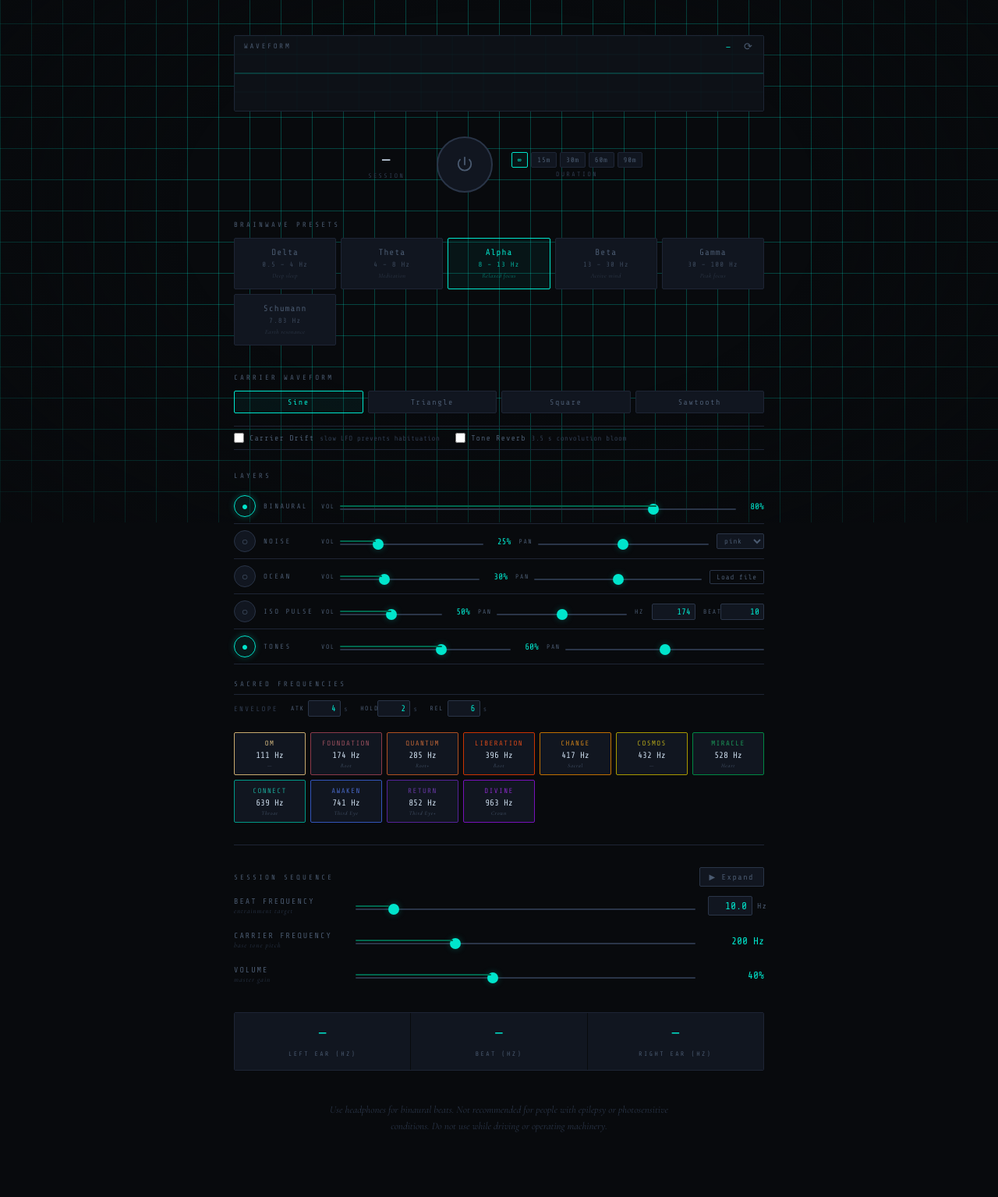
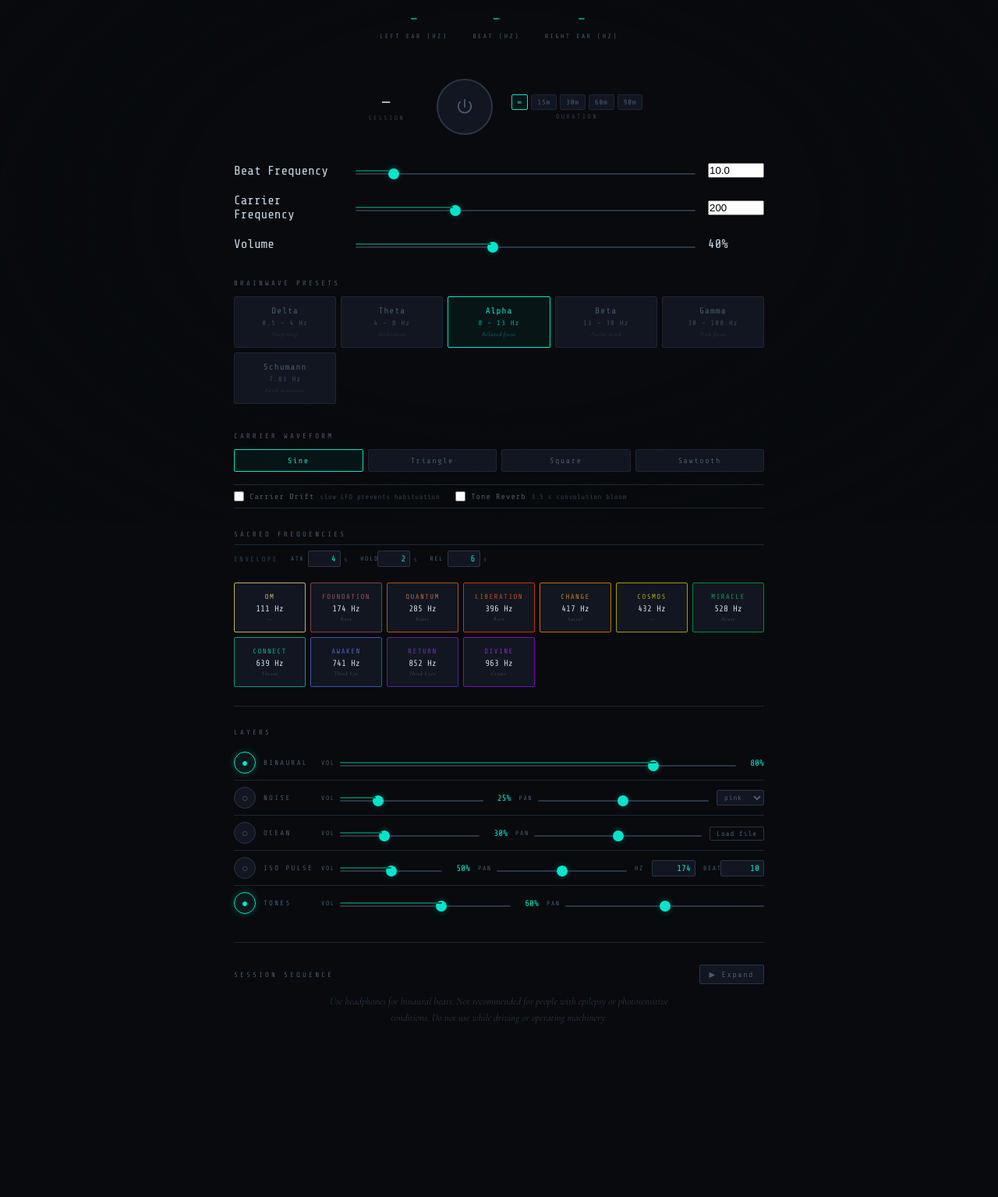
Before and after one commit to TempleOfExla/templeofexla.com, an Eleventy site: page src/liminal.html in a window 1280 px wide. Shown: the part 130-1665 px from the top of the page at 78% size. After the commit the page ends 1526 px from the top, so only its background shows below. Built offline with nearby package versions, Linux system fonts and the light colour scheme; Eleventy itself is replaced by a stand-in of ours; files that its build step writes are made by us from their sources.

Commit message:
liminal fixes

```diff
--- a/src/liminal.html
+++ b/src/liminal.html
@@ -55,17 +55,6 @@ body {
   overflow-x: hidden;
 }
 
-/* Ambient grid background */
-body::before {
-  content: '';
-  position: fixed; inset: 0; pointer-events: none;
-  background-image:
-    linear-gradient(var(--cyan-glow) 1px, transparent 1px),
-    linear-gradient(90deg, var(--cyan-glow) 1px, transparent 1px);
-  background-size: 40px 40px;
-  z-index: 0;
-}
-
 /* Vignette */
 body::after {
   content: '';
@@ -237,22 +226,6 @@ canvas#viz {
   50%       { transform: scale(1.15); opacity: .2; }
 }
 
-/* Beat-frequency pulse ring */
-.power-btn::after {
-  content: '';
-  position: absolute; inset: -14px;
-  border-radius: 50%;
-  border: 1px solid transparent;
-  pointer-events: none;
-}
-.power-btn.active::after {
-  border-color: var(--cyan);
-  animation: beat-ring var(--beat-period, 0.1s) ease-out infinite;
-}
-@keyframes beat-ring {
-  0%   { transform: scale(1);    opacity: 0.7; }
-  100% { transform: scale(1.35); opacity: 0;   }
-}
 
 /* ── PRESETS ── */
 .section-label {
@@ -451,20 +424,17 @@ input[type=range]::-moz-range-thumb {
 
 /* ── INFO BAR ── */
 .info-bar {
-  display: grid; grid-template-columns: 1fr 1fr 1fr;
-  gap: 1px; margin-bottom: 40px;
-  border: 1px solid var(--border);
-  border-radius: 2px; overflow: hidden;
+  display: flex; justify-content: center; gap: 32px;
+  margin-top: 18px;
 }
 
 .info-cell {
-  background: var(--surface);
-  padding: 14px 16px; text-align: center;
+  text-align: center;
 }
 
 .info-val {
-  font-size: 20px; color: var(--cyan);
-  display: block; margin-bottom: 4px;
+  font-size: 16px; color: var(--cyan);
+  display: block; margin-bottom: 2px;
 }
 
 .info-label {
@@ -595,6 +565,23 @@ input[type=range]::-moz-range-thumb {
   align-items: center;
   margin-top: 12px;
 }
+
+.seq-run-btn {
+  padding: 6px 16px;
+  border: 1px solid var(--cyan);
+  border-radius: 2px;
+  background: transparent;
+  color: var(--cyan);
+  font-family: var(--mono);
+  font-size: 10px; letter-spacing: .15em;
+  cursor: pointer; transition: all .2s;
+}
+.seq-run-btn:hover { background: var(--cyan-dim); }
+.seq-run-btn.active {
+  border-color: #c04040;
+  color: #c04040;
+}
+.seq-run-btn.active:hover { background: rgba(192,64,64,.12); }
 
 .seq-add-btn {
   padding: 6px 12px;
@@ -986,7 +973,7 @@ input[type=range]::-moz-range-thumb {
   border: 1px solid var(--tile-color, var(--border2));
   border-radius: 2px;
   background: var(--surface);
-  padding: 8px 6px 6px;
+  padding: 12px 6px 10px;
   cursor: pointer;
   text-align: center;
   transition: all .2s;
@@ -996,6 +983,15 @@ input[type=range]::-moz-range-thumb {
   gap: 2px;
   font-family: var(--mono);
   line-height: 1.3;
+  touch-action: manipulation;
+  -webkit-tap-highlight-color: transparent;
+  min-height: 64px;
+}
+
+.tone-tile-name,
+.tone-tile-hz,
+.tone-tile-chakra {
+  pointer-events: none;
 }
 
 .tone-tile:hover {
@@ -1217,15 +1213,21 @@ input[type=range]::-moz-range-thumb {
         <circle cx="12" cy="12" r="5"/><line x1="12" y1="1" x2="12" y2="3"/><line x1="12" y1="21" x2="12" y2="23"/><line x1="4.22" y1="4.22" x2="5.64" y2="5.64"/><line x1="18.36" y1="18.36" x2="19.78" y2="19.78"/><line x1="1" y1="12" x2="3" y2="12"/><line x1="21" y1="12" x2="23" y2="12"/><line x1="4.22" y1="19.78" x2="5.64" y2="18.36"/><line x1="18.36" y1="5.64" x2="19.78" y2="4.22"/>
       </svg>
     </button>
+    <div class="info-bar">
+      <div class="info-cell">
+        <span class="info-val" id="info-left">—</span>
+        <span class="info-label">Left Ear (Hz)</span>
+      </div>
+      <div class="info-cell">
+        <span class="info-val" id="info-beat">—</span>
+        <span class="info-label">Beat (Hz)</span>
+      </div>
+      <div class="info-cell">
+        <span class="info-val" id="info-right">—</span>
+        <span class="info-label">Right Ear (Hz)</span>
+      </div>
+    </div>
   </header>
-
-  <!-- Visualiser -->
-  <div class="visualiser-wrap" id="viz-wrap">
-    <canvas id="viz" width="680" height="96"></canvas>
-    <span class="viz-label" id="viz-label">Waveform</span>
-    <span class="viz-freq" id="viz-freq">—</span>
-    <button class="viz-mode-btn" id="viz-mode-btn" onclick="toggleVizMode()" title="Switch visualiser mode">⟳</button>
-  </div>
 
   <!-- Power + Timer -->
   <div class="power-row">
@@ -1248,6 +1250,50 @@ input[type=range]::-moz-range-thumb {
         <button class="timer-preset-btn" onclick="setTimerPreset(90)">90m</button>
       </div>
       <span class="timer-label">Duration</span>
+    </div>
+  </div>
+
+  <!-- Controls -->
+  <div class="controls">
+    <div class="control-row">
+      <label class="ctrl-label" for="sl-beat">Beat Frequency</label>
+      <div class="slider-wrap">
+        <div class="slider-track-fill" id="fill-beat"></div>
+        <input type="range" id="sl-beat" min="0.1" max="100" step="0.1" value="10"
+          oninput="updateBeat(this.value)">
+      </div>
+      <input type="number" class="ctrl-val-input" id="val-beat" value="10.0" min="0.1" max="100" step="0.1"
+        onchange="setBeatDirect(this.value)"
+        onkeydown="if(event.key==='Enter')this.blur()">
+    </div>
+    <div class="control-row">
+      <label class="ctrl-label" for="sl-carrier">Carrier Frequency</label>
+      <div class="slider-wrap">
+        <div class="slider-track-fill" id="fill-carrier"></div>
+        <input type="range" id="sl-carrier" min="80" max="500" step="1" value="200"
+          oninput="updateCarrier(this.value)">
+      </div>
+      <input type="number" class="ctrl-val-input" id="val-carrier" value="200" min="80" max="2000" step="1"
+        onchange="setCarrierDirect(this.value)"
+        onkeydown="if(event.key==='Enter')this.blur()">
+    </div>
+    <div class="control-row">
+      <label class="ctrl-label" for="sl-vol">Volume</label>
+      <div class="slider-wrap">
+        <div class="slider-track-fill" id="fill-vol"></div>
+        <input type="range" id="sl-vol" min="0" max="1" step="0.01" value="0.4"
+          oninput="updateVolume(this.value)">
+      </div>
+      <span class="ctrl-val" id="val-vol">40%</span>
+    </div>
+    <div class="control-row" id="iso-duty-row" style="display:none">
+      <label class="ctrl-label" for="sl-duty">Pulse Duty</label>
+      <div class="slider-wrap">
+        <div class="slider-track-fill" id="fill-duty"></div>
+        <input type="range" id="sl-duty" min="0.05" max="0.95" step="0.01" value="0.5"
+          oninput="updateDuty(this.value)">
+      </div>
+      <span class="ctrl-val" id="val-duty">50%</span>
     </div>
   </div>
 
@@ -1307,6 +1353,42 @@ input[type=range]::-moz-range-thumb {
       <span class="option-hint">3.5 s convolution bloom</span>
     </label>
   </div>
+
+  <!-- Sacred Frequency Palette -->
+  <p class="section-label" style="margin-bottom:8px">Sacred Frequencies</p>
+  <div class="adsr-row">
+    <span class="adsr-label">Envelope</span>
+    <div class="adsr-field">
+      <span class="layer-slider-label">atk</span>
+      <input type="number" class="iso-num-input adsr-input" id="adsr-attack"
+        value="4" min="0.1" max="15" step="0.5"
+        oninput="updateToneAttack(this.value)"
+        onblur="this.value=TONE_ADSR.attack"
+        onkeydown="if(event.key==='Enter')this.blur()">
+      <span class="adsr-unit">s</span>
+    </div>
+    <div class="adsr-field">
+      <span class="layer-slider-label">hold</span>
+      <input type="number" class="iso-num-input adsr-input" id="adsr-hold"
+        value="2" min="0" max="30" step="0.5"
+        oninput="updateToneHold(this.value)"
+        onblur="this.value=TONE_ADSR.hold"
+        onkeydown="if(event.key==='Enter')this.blur()">
+      <span class="adsr-unit">s</span>
+    </div>
+    <div class="adsr-field">
+      <span class="layer-slider-label">rel</span>
+      <input type="number" class="iso-num-input adsr-input" id="adsr-release"
+        value="6" min="0.1" max="30" step="0.5"
+        oninput="updateToneRelease(this.value)"
+        onblur="this.value=TONE_ADSR.release"
+        onkeydown="if(event.key==='Enter')this.blur()">
+      <span class="adsr-unit">s</span>
+    </div>
+  </div>
+  <div class="tone-palette" id="tone-palette"></div>
+
+  <div class="sep" style="margin-top:24px"></div>
 
   <!-- Layers Mixer -->
   <p class="section-label">Layers</p>
@@ -1455,39 +1537,6 @@ input[type=range]::-moz-range-thumb {
       </div>
     </div>
 
-    <!-- Sacred Frequency Palette -->
-    <p class="section-label" style="margin-top:20px;margin-bottom:8px">Sacred Frequencies</p>
-    <div class="adsr-row">
-      <span class="adsr-label">Envelope</span>
-      <div class="adsr-field">
-        <span class="layer-slider-label">atk</span>
-        <input type="number" class="iso-num-input adsr-input" id="adsr-attack"
-          value="4" min="0.1" max="15" step="0.5"
-          oninput="updateToneAttack(this.value)"
-          onblur="this.value=TONE_ADSR.attack"
-          onkeydown="if(event.key==='Enter')this.blur()">
-        <span class="adsr-unit">s</span>
-      </div>
-      <div class="adsr-field">
-        <span class="layer-slider-label">hold</span>
-        <input type="number" class="iso-num-input adsr-input" id="adsr-hold"
-          value="2" min="0" max="30" step="0.5"
-          oninput="updateToneHold(this.value)"
-          onblur="this.value=TONE_ADSR.hold"
-          onkeydown="if(event.key==='Enter')this.blur()">
-        <span class="adsr-unit">s</span>
-      </div>
-      <div class="adsr-field">
-        <span class="layer-slider-label">rel</span>
-        <input type="number" class="iso-num-input adsr-input" id="adsr-release"
-          value="6" min="0.1" max="30" step="0.5"
-          oninput="updateToneRelease(this.value)"
-          onblur="this.value=TONE_ADSR.release"
-          onkeydown="if(event.key==='Enter')this.blur()">
-        <span class="adsr-unit">s</span>
-      </div>
-    </div>
-    <div class="tone-palette" id="tone-palette"></div>
 
   </div>
 
@@ -1512,6 +1561,7 @@ input[type=range]::-moz-range-thumb {
       onchange="onImportFile(this)">
     <div class="seq-steps" id="seq-steps"></div>
     <div class="seq-footer">
+      <button class="seq-run-btn" id="seq-run-btn" onclick="togglePlay()">▶ Run</button>
       <button class="seq-add-btn" onclick="addSeqStep()">+ Add Step</button>
       <label class="seq-loop-label">
         <input type="checkbox" id="seq-loop" onchange="seqLoop=this.checked"> Loop
@@ -1524,88 +1574,9 @@ input[type=range]::-moz-range-thumb {
     </div>
   </div>
 
-  <!-- Controls -->
-  <div class="controls">
-
-    <div class="control-row">
-      <div class="control-name">
-        Beat Frequency
-        <small>entrainment target</small>
-      </div>
-      <div class="slider-wrap">
-        <div class="slider-track-fill" id="fill-beat"></div>
-        <input type="range" id="sl-beat" min="0.1" max="100" step="0.1" value="10"
-          oninput="updateBeat(this.value)">
-      </div>
-      <div style="display:flex;align-items:center;gap:4px">
-        <input type="number" class="control-value-input" id="val-beat"
-          value="10.0" min="0.1" max="100" step="0.1"
-          onchange="setBeatDirect(this.value)"
-          onblur="setBeatDirect(this.value)"
-          onkeydown="if(event.key==='Enter'){setBeatDirect(this.value);this.blur();event.preventDefault()}"
-          onclick="this.select()">
-        <span class="beat-unit">Hz</span>
-      </div>
-    </div>
-
-    <div class="control-row">
-      <div class="control-name">
-        Carrier Frequency
-        <small>base tone pitch</small>
-      </div>
-      <div class="slider-wrap">
-        <div class="slider-track-fill" id="fill-carrier"></div>
-        <input type="range" id="sl-carrier" min="80" max="500" step="1" value="200"
-          oninput="updateCarrier(this.value)">
-      </div>
-      <span class="control-value" id="val-carrier">200 Hz</span>
-    </div>
-
-    <div class="control-row">
-      <div class="control-name">
-        Volume
-        <small>master gain</small>
-      </div>
-      <div class="slider-wrap">
-        <div class="slider-track-fill" id="fill-vol"></div>
-        <input type="range" id="sl-vol" min="0" max="1" step="0.01" value="0.4"
-          oninput="updateVolume(this.value)">
-      </div>
-      <span class="control-value" id="val-vol">40%</span>
-    </div>
-
-    <div class="control-row" id="iso-duty-row" style="display:none">
-      <div class="control-name">
-        Pulse Duty
-        <small>isochronic on-time</small>
-      </div>
-      <div class="slider-wrap">
-        <div class="slider-track-fill" id="fill-duty"></div>
-        <input type="range" id="sl-duty" min="0.1" max="0.9" step="0.05" value="0.5"
-          oninput="updateDuty(this.value)">
-      </div>
-      <span class="control-value" id="val-duty">50%</span>
-    </div>
-
-  </div>
-
-  <!-- Info bar -->
-  <div class="info-bar">
-    <div class="info-cell">
-      <span class="info-val" id="info-left">—</span>
-      <span class="info-label">Left Ear (Hz)</span>
-    </div>
-    <div class="info-cell">
-      <span class="info-val" id="info-beat">—</span>
-      <span class="info-label">Beat (Hz)</span>
-    </div>
-    <div class="info-cell">
-      <span class="info-val" id="info-right">—</span>
-      <span class="info-label">Right Ear (Hz)</span>
-    </div>
-  </div>
-
-  <p class="disclaimer">
+
+
+<p class="disclaimer">
     Use headphones for binaural beats. Not recommended for people with epilepsy or photosensitive conditions. Do not use while driving or operating machinery.
   </p>
 
@@ -1702,8 +1673,9 @@ const SACRED_FREQS = [
 ];
 
 // ── Sequencer State ──────────────────────────────────
-let seqEnabled      = false;
-let seqLoop         = false;
+let seqEnabled           = false;
+let seqLoop              = false;
+let _seqPrevSessionDur   = 0;
 let seqSteps        = [
   { beat: 10, carrier: 432, holdSecs: 300, rampSecs:   0, toneCues: [] },
   { beat:  7, carrier: 396, holdSecs: 300, rampSecs: 120, toneCues: [] },
@@ -2487,7 +2459,7 @@ function applyPreset(name) {
   document.getElementById('sl-beat').value    = beatFreq;
   document.getElementById('sl-carrier').value = carrierFreq;
   document.getElementById('val-beat').value          = beatFreq.toFixed(1);
-  document.getElementById('val-carrier').textContent = carrierFreq + ' Hz';
+  document.getElementById('val-carrier').value = carrierFreq;
 
   document.querySelectorAll('.preset-btn').forEach(b => b.classList.remove('active'));
   event.target.closest('.preset-btn').classList.add('active');
@@ -2529,7 +2501,19 @@ function setBeatDirect(v) {
 
 function updateCarrier(v) {
   carrierFreq = parseFloat(v);
-  document.getElementById('val-carrier').textContent = carrierFreq + ' Hz';
+  document.getElementById('val-carrier').value = carrierFreq;
+  updateSliderFill('sl-carrier', carrierFreq, 80, 500);
+  clearPresetActive();
+  if (isPlaying) updateBinauralFreqs();
+  updateInfoBar();
+}
+
+function setCarrierDirect(v) {
+  const parsed = parseFloat(v);
+  if (isNaN(parsed) || parsed <= 0) return;
+  carrierFreq = Math.min(2000, Math.max(80, parsed));
+  document.getElementById('val-carrier').value = carrierFreq;
+  document.getElementById('sl-carrier').value  = Math.min(500, carrierFreq);
   updateSliderFill('sl-carrier', carrierFreq, 80, 500);
   clearPresetActive();
   if (isPlaying) updateBinauralFreqs();
@@ -2662,16 +2646,17 @@ function renderTonePalette() {
   if (!palette) return;
 
   SACRED_FREQS.forEach(freq => {
-    const tile = document.createElement('div');
+    const tile = document.createElement('button');
     tile.className = 'tone-tile';
     tile.id = 'tone-tile-' + freq.hz;
     tile.style.setProperty('--tile-color', freq.color);
     tile.title = freq.desc;
+    tile.type = 'button';
     tile.innerHTML =
       `<span class="tone-tile-name">${freq.name}</span>` +
       `<span class="tone-tile-hz">${freq.hz} Hz</span>` +
       `<span class="tone-tile-chakra">${freq.chakra}</span>` +
-      `<button class="tone-auto-btn" title="Auto-schedule" onclick="event.stopPropagation();toggleToneAutoUI(${freq.hz})">⏱</button>`;
+      `<button class="tone-auto-btn" type="button" title="Auto-schedule" onclick="event.stopPropagation();toggleToneAutoUI(${freq.hz})">⏱</button>`;
     tile.onclick = () => fireTone(freq.hz);
     palette.appendChild(tile);
 
@@ -2981,6 +2966,13 @@ function updateSeqTotal() {
   document.getElementById('seq-total').textContent = 'Total: ' + fmtMmSs(schedule.totalSecs);
 }
 
+function updateSeqRunBtn(running) {
+  const btn = document.getElementById('seq-run-btn');
+  if (!btn) return;
+  btn.textContent = running ? '■ Stop' : '▶ Run';
+  btn.classList.toggle('active', running);
+}
+
 function startSequence() {
   initAudio();
   if (audioCtx.state === 'suspended') audioCtx.resume();
@@ -2999,9 +2991,15 @@ function startSequence() {
   applySchedule(_seqSchedule.events, seqStartCtxTime);
   scheduleToneCues(seqStartCtxTime);
 
+  // Feed sequence total into the session timer
+  _seqPrevSessionDur  = sessionDurationSecs;
+  sessionDurationSecs = _seqSchedule.totalSecs;
+  startSessionTimer();
+
   if (!analyser) startViz();
   document.getElementById('seq-progress').style.display = 'block';
   seqTickInterval = setInterval(tickSequence, 100);
+  updateSeqRunBtn(true);
   updateInfoBar();
 }
 
@@ -3011,10 +3009,16 @@ function stopSequence() {
   seqStartCtxTime = null;
   _seqSchedule    = null;
 
+  // Restore session timer to its pre-sequence state
+  stopSessionTimer();
+  sessionDurationSecs = _seqPrevSessionDur;
+  updateTimerDisplay();
+
   document.getElementById('seq-progress').style.display = 'none';
   document.getElementById('seq-fill').style.width = '0%';
   document.getElementById('seq-progress-label').textContent = '—';
 
+  updateSeqRunBtn(false);
   stopAudio();
 }
 
@@ -3395,7 +3399,7 @@ function makeProgCard(prog, loadFn, delFn) {
 // ══════════════════════════════════════════════════════
 
 const canvas = document.getElementById('viz');
-const ctx2d  = canvas.getContext('2d');
+const ctx2d  = canvas ? canvas.getContext('2d') : null;
 // ── Visualiser ────────────────────────────────────────
 
 let analyser     = null;
@@ -3443,15 +3447,17 @@ function startViz() {
 }
 
 function toggleVizMode() {
+  if (!canvas) return;
   vizMode = vizMode === 'waveform' ? 'lissajous' : 'waveform';
   const h = vizMode === 'lissajous' ? VIZ_H_LISS : VIZ_H_WAVE;
   canvas.height = h;
   canvas.style.height = h + 'px';
-  document.getElementById('viz-label').textContent =
-    vizMode === 'lissajous' ? 'Lissajous' : 'Waveform';
+  const lbl = document.getElementById('viz-label');
+  if (lbl) lbl.textContent = vizMode === 'lissajous' ? 'Lissajous' : 'Waveform';
 }
 
 function drawViz() {
+  if (!canvas || !ctx2d) return;
   vizRaf = requestAnimationFrame(drawViz);
   if (vizMode === 'lissajous') drawLissajous();
   else                         drawWaveformViz();
@@ -3599,8 +3605,8 @@ updateSliderFill('sl-ch-tones-vol',    CH.tones.vol,    0, 1);
 renderTonePalette();
 _updateBeatPulse();
 
-// Start idle visualiser loop
-drawViz();
+// Start idle visualiser loop (no-op if canvas removed)
+if (canvas) drawViz();
 
 // Init audio on first power-button click to satisfy autoplay policy
 document.getElementById('power-btn').addEventListener('click', () => {
```
